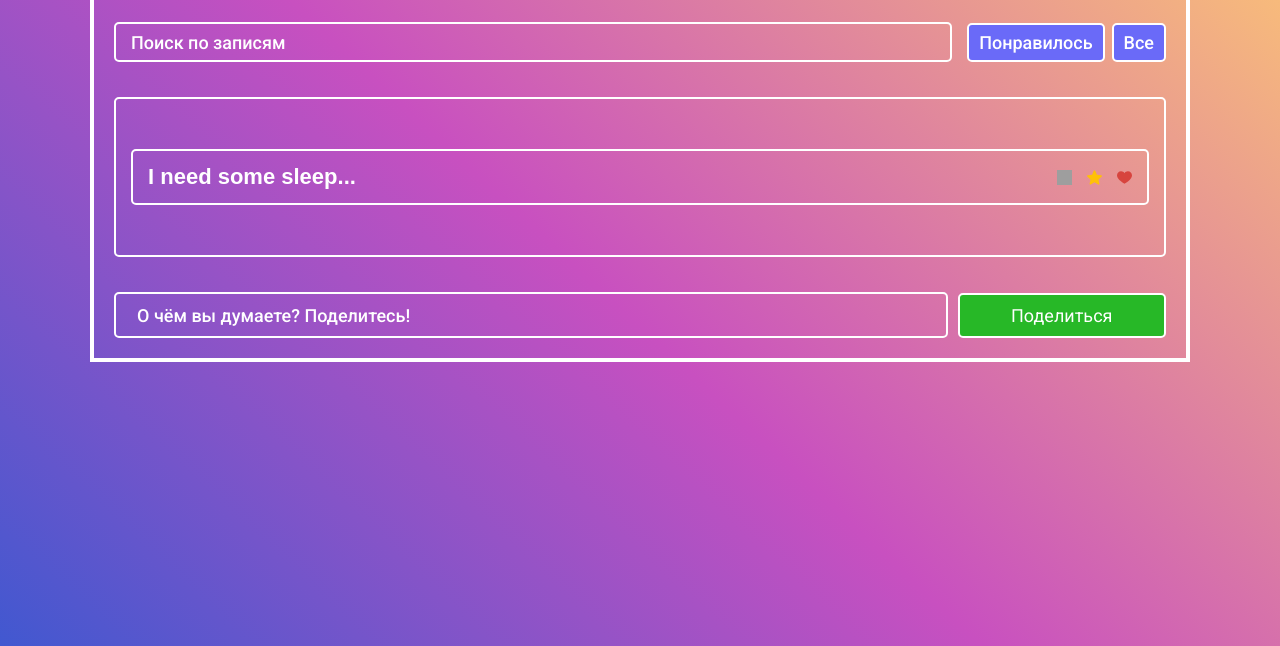
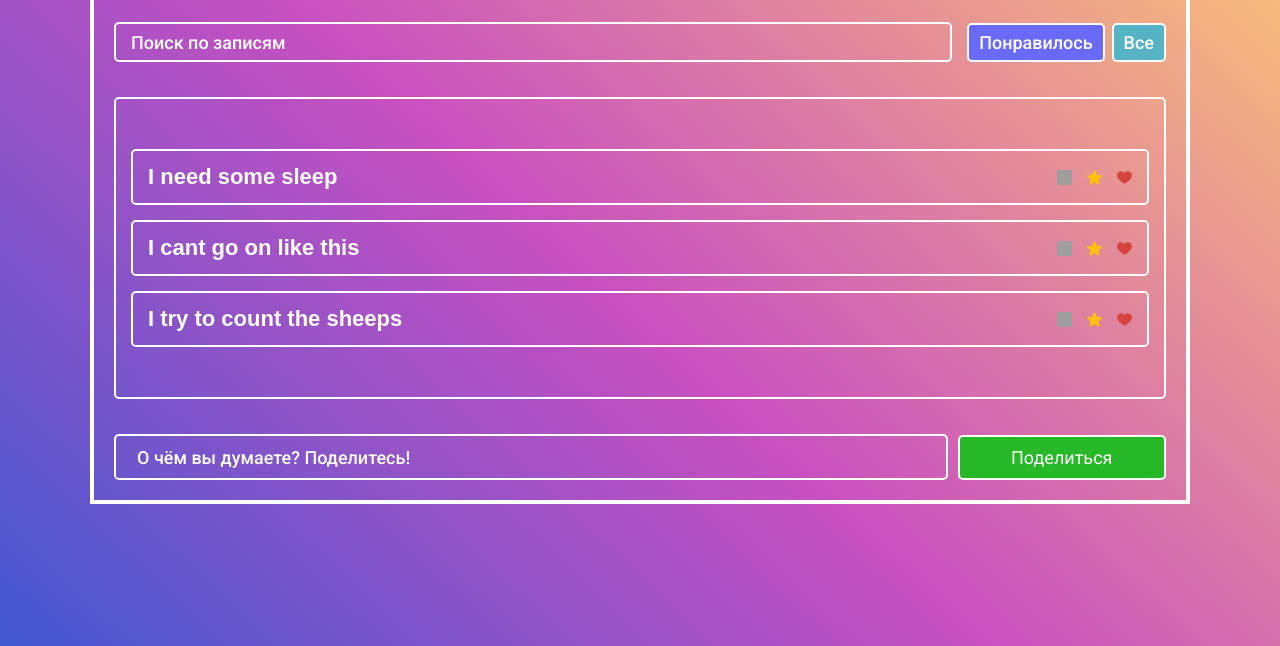
Before and after one commit to Vikitoki/ReactSocialMediaTestProject, a React app: page / in a window 1280 px wide. Shown: the part 154-800 px from the top of the page. Built offline with nearby package versions, Linux system fonts and the light colour scheme; grey boxes are pictures that could not be loaded.

Commit message:
Добавлена возможность удалять,лайкать,выделять и добавлять новые посты

```diff
--- a/source/components/app/app.js
+++ b/source/components/app/app.js
@@ -11,8 +11,81 @@ export default class App extends Component {
   constructor(props) {
     super(props);
 
-    this.state = {};
+    (this.maxId = 4),
+      (this.state = {
+        data: [
+          {
+            label: "I need some sleep",
+            important: false,
+            liked: false,
+            id: 1,
+          },
+          {
+            label: "I cant go on like this",
+            important: false,
+            liked: false,
+            id: 2,
+          },
+          {
+            label: "I try to count the sheeps",
+            important: false,
+            liked: false,
+            id: 3,
+          },
+        ],
+      });
   }
+
+  onToggleLike = (id) => {
+    this.setState((state) => {
+      const newData = state.data.slice();
+
+      newData[id - 1].liked = !newData[id - 1].liked;
+
+      return {
+        data: newData,
+      };
+    });
+  };
+
+  onToggleImportant = (id) => {
+    this.setState((state) => {
+      const newData = state.data.slice();
+
+      newData[id - 1].important = !newData[id - 1].important;
+
+      return {
+        data: newData,
+      };
+    });
+  };
+
+  onDeleteItem = (id) => {
+    this.setState((state) => {
+      const newData = state.data.filter((post) => post.id !== id);
+
+      return {
+        data: newData,
+      };
+    });
+  };
+
+  onAddItem = (body) => {
+    const newPost = {
+      label: body,
+      important: false,
+      liked: false,
+      id: this.maxId++,
+    };
+
+    this.setState((state) => {
+      const newData = [...state.data, newPost];
+
+      return {
+        data: newData,
+      };
+    });
+  };
 
   render() {
     return (
@@ -26,10 +99,15 @@ export default class App extends Component {
             <PostStatusFilter />
           </div>
           <div className="app__content">
-            <PostList />
+            <PostList
+              posts={this.state.data}
+              onToggleLike={this.onToggleLike}
+              onToggleImportant={this.onToggleImportant}
+              onDeleteItem={this.onDeleteItem}
+            />
           </div>
           <div className="app__bottom">
-            <PostAddForm />
+            <PostAddForm onAddItem={this.onAddItem} />
           </div>
         </div>
       </div>
--- a/source/components/post-add-form/post-add-form.js
+++ b/source/components/post-add-form/post-add-form.js
@@ -2,7 +2,7 @@ import React from "react";
 
 import "./post-add-form.scss";
 
-const PostAddForm = () => {
+const PostAddForm = ({ onAddItem }) => {
   return (
     <div className="post-add-form">
       <div className="post-add-form__form">
@@ -11,7 +11,11 @@ const PostAddForm = () => {
           placeholder="О чём вы думаете? Поделитесь!"
           className="post-add-form__input"
         ></input>
-        <button type="submit" className="post-add-form__btn">
+        <button
+          type="submit"
+          className="post-add-form__btn"
+          onClick={() => onAddItem("Hello")}
+        >
           Поделиться
         </button>
       </div>
--- a/source/components/post-list-item/post-list-item.js
+++ b/source/components/post-list-item/post-list-item.js
@@ -5,19 +5,45 @@ import ImgTrash from "../../public/imgs/delete.svg";
 import ImgHeart from "../../public/imgs/heart.svg";
 import ImgStar from "../../public/imgs/star.svg";
 
-const PostListItem = () => {
+const PostListItem = ({
+  label,
+  important,
+  onToggleLike,
+  onToggleImportant,
+  onDeleteItem,
+  id,
+  liked,
+}) => {
+  let clsForItem = "post-list-item";
+
+  if (important) {
+    clsForItem += " important";
+  }
+
+  if (liked) {
+    clsForItem += " liked";
+  }
+
   return (
-    <div className="post-list-item">
-      <div className="post-list-item__text">I need some sleep...</div>
+    <div className={clsForItem}>
+      <div className="post-list-item__text">{label}</div>
       <div className="post-list-item__actions actions-post">
         <ul className="actions-post__list">
-          <li className="actions-post__item">
+          <li
+            className="actions-post__item"
+            onClick={() => {
+              onDeleteItem(id);
+            }}
+          >
             <img src={ImgTrash}></img>
           </li>
-          <li className="actions-post__item">
+          <li
+            className="actions-post__item"
+            onClick={() => onToggleImportant(id)}
+          >
             <img src={ImgStar}></img>
           </li>
-          <li className="actions-post__item">
+          <li className="actions-post__item" onClick={() => onToggleLike(id)}>
             <img src={ImgHeart}></img>
           </li>
         </ul>
--- a/source/components/post-list-item/post-list-item.scss
+++ b/source/components/post-list-item/post-list-item.scss
@@ -6,6 +6,19 @@
 
   border: 2px solid #fff;
   border-radius: 5px;
+
+  transition: border-color 0.3s ease;
+
+  &.liked {
+    border: 2px solid rgb(245, 19, 19);
+  }
+
+  &.important {
+    .post-list-item__text {
+      color: rgb(241, 238, 21);
+    }
+  }
+
   &__text {
     display: block;
     width: 100%;
@@ -14,9 +27,8 @@
     font-size: 22px;
     font-weight: 600;
     color: #fff;
-  }
 
-  &__actions {
+    transition: color 0.3s ease;
   }
 }
 .actions-post {
@@ -48,5 +60,9 @@
     &:hover {
       transform: translateY(-5px);
     }
+
+    &:active {
+      transform: translateY(0);
+    }
   }
 }
--- a/source/components/post-list/post-list.js
+++ b/source/components/post-list/post-list.js
@@ -3,15 +3,27 @@ import PostListItem from "../post-list-item/post-list-item";
 
 import "./post-list.scss";
 
-const PostList = () => {
+const PostList = ({ posts, onToggleLike, onToggleImportant, onDeleteItem }) => {
+  const content = posts.map(({ label, important, id, liked }) => {
+    return (
+      <li key={id}>
+        <PostListItem
+          label={label}
+          important={important}
+          onToggleLike={onToggleLike}
+          onToggleImportant={onToggleImportant}
+          onDeleteItem={onDeleteItem}
+          id={id}
+          liked={liked}
+        />
+      </li>
+    );
+  });
+
   return (
     <div className="post-list">
       <div className="post-list__container">
-        <ul className="post-list__list">
-          <li>
-            <PostListItem />
-          </li>
-        </ul>
+        <ul className="post-list__list">{content}</ul>
       </div>
     </div>
   );
--- a/source/components/post-list/post-list.scss
+++ b/source/components/post-list/post-list.scss
@@ -4,4 +4,13 @@
 
   border: 2px solid #fff;
   border-radius: 5px;
+
+  &__list {
+    > li {
+      margin-bottom: 15px;
+      &:last-child {
+        margin-bottom: 0;
+      }
+    }
+  }
 }
--- a/source/components/post-status-filter/post-status-filter.js
+++ b/source/components/post-status-filter/post-status-filter.js
@@ -7,20 +7,10 @@ const PostStatusFilter = () => {
     <div className="post-status-filter">
       <div className="post-status-filter__btns">
         <div className="post-status-filter__btn">
-          <button
-            type="button"
-            className="post-status-filter__btn post-status-filter__btn_like"
-          >
-            Понравилось
-          </button>
+          <button type="button">Понравилось</button>
         </div>
-        <div className="post-status-filter__btn">
-          <button
-            type="button"
-            className="post-status-filter__btn post-status-filter__btn_all"
-          >
-            Все
-          </button>
+        <div className="post-status-filter__btn active">
+          <button type="button">Все</button>
         </div>
       </div>
     </div>
```
Also changed, not shown: source/public/imgs/webpack-logo.png (deleted).
